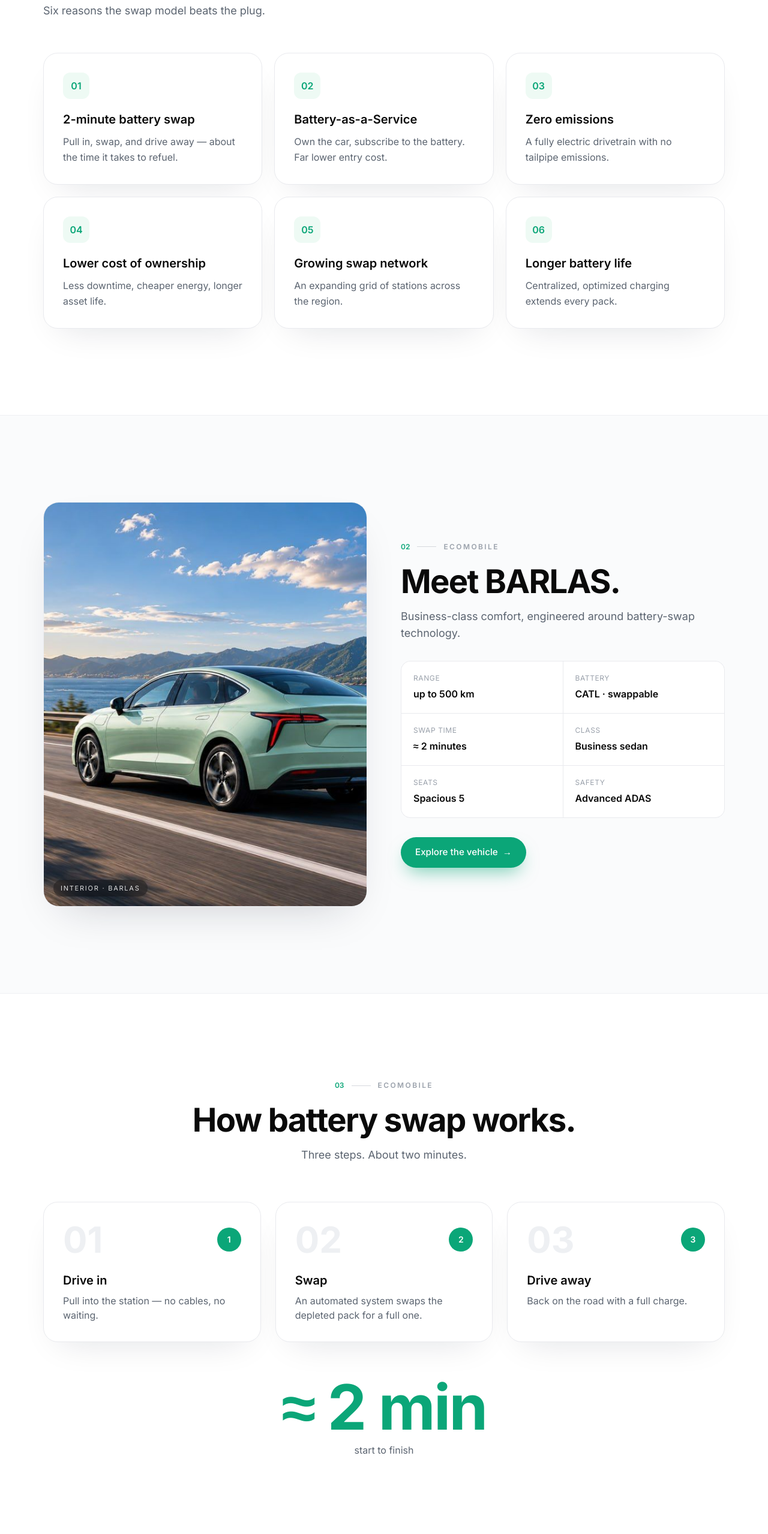
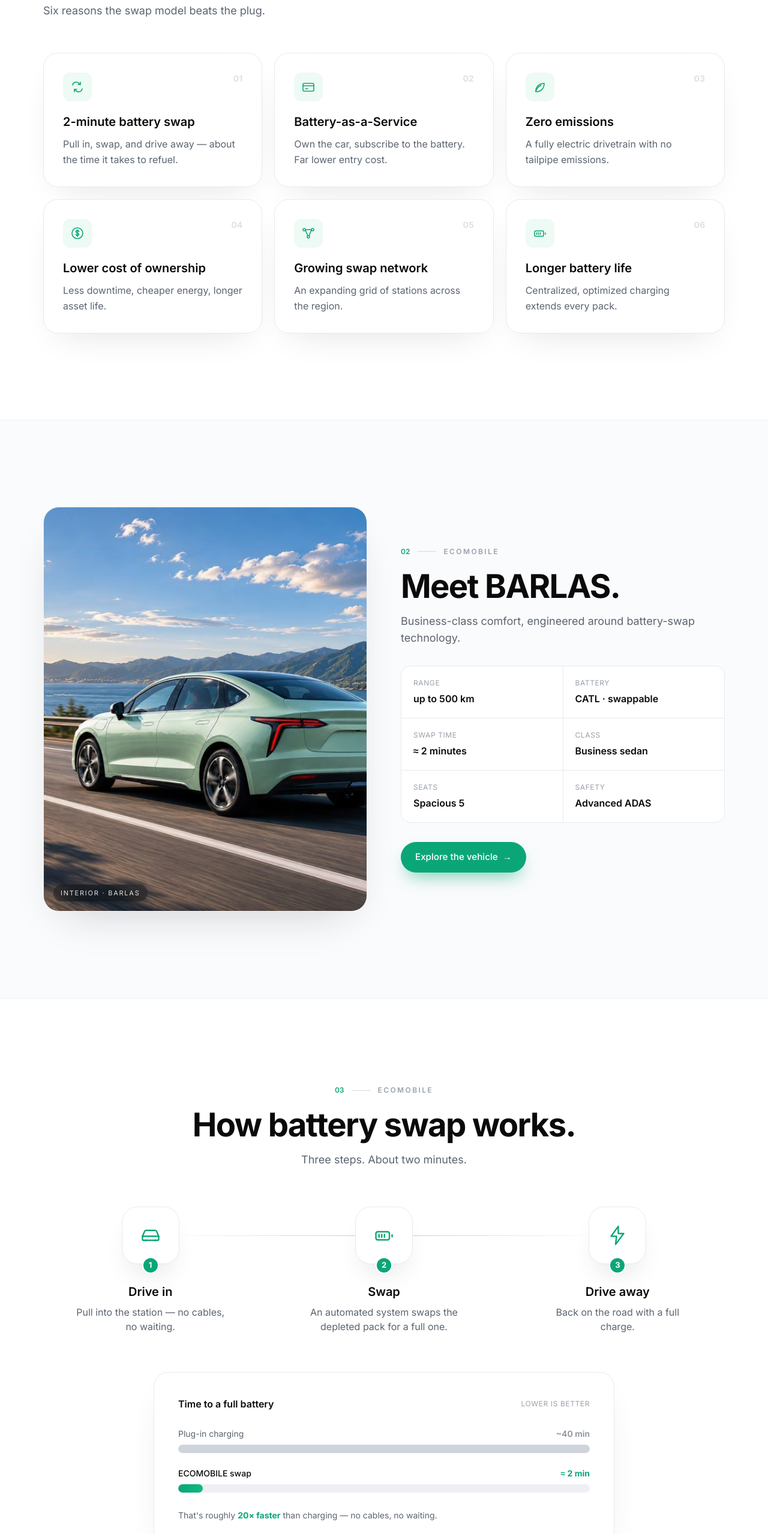
Before and after one commit to Tipo-Agency/ecomobile-website, a Next.js app: page / in a window 1280 px wide. Shown: the part 2340-4898 px from the top of the page at 60% size. Built offline with nearby package versions, Linux system fonts and the light colour scheme.

Commit message:
Homepage: infographics overhaul — icon feature cards, charge-vs-swap comparison, circular ecosystem diagram, open/closed network diagrams, taxi bar chart, energy-flow + peak-shaving chart

```diff
--- a/components/eco-ui.tsx
+++ b/components/eco-ui.tsx
@@ -302,14 +302,53 @@ import { CA_VIEWBOX, CA_PATHS, CITIES, LINKS } from "./ca-map";
       </div>);
     }
 
+    function Icon({n,className,style}){
+      const P={
+        swap:<><path d="M4 9a6 6 0 0 1 10-3.6L17 8"/><path d="M17 4v4h-4"/><path d="M20 15a6 6 0 0 1-10 3.6L7 16"/><path d="M7 20v-4h4"/></>,
+        sub:<><rect x="3" y="6" width="18" height="13" rx="2"/><path d="M3 10h18M7 15h4"/></>,
+        leaf:<><path d="M5 19c0-7 5-13 14-13 0 9-6 14-14 14z"/><path d="M5 19c2-5 5-8 9-10"/></>,
+        coin:<><circle cx="12" cy="12" r="9"/><path d="M14.5 9.4a2.5 2 0 0 0-5 0c0 2.6 5 1.5 5 4.2a2.5 2 0 0 1-5 0"/><path d="M12 6.4v11.2"/></>,
+        net:<><circle cx="5" cy="6" r="2"/><circle cx="19" cy="6" r="2"/><circle cx="12" cy="18" r="2"/><path d="M7 6.8l4 9.4M17 6.8l-4 9.4M7 6h10"/></>,
+        battery:<><rect x="3" y="8" width="15" height="9" rx="2"/><path d="M21 11.5v2M6.5 11v3M9.5 11v3M12.5 11v3"/></>,
+        clock:<><circle cx="12" cy="12" r="9"/><path d="M12 7.5v5l3.2 2"/></>,
+        bolt:<><path d="M13 2 5 13h6l-1 9 9-12h-6z"/></>,
+        car:<><path d="M3 13l2.2-5.2A2 2 0 0 1 7 6.5h10a2 2 0 0 1 1.8 1.3L21 13"/><path d="M3 13h18v3.5a1 1 0 0 1-1 1h-1.5"/><path d="M5.5 17.5H4a1 1 0 0 1-1-1V13"/><path d="M7 17.5h10"/><path d="M6.5 17.2v.6M17.5 17.2v.6"/></>,
+        sun:<><circle cx="12" cy="12" r="4"/><path d="M12 2v2M12 20v2M2 12h2M20 12h2M5 5l1.4 1.4M17.6 17.6 19 19M19 5l-1.4 1.4M6.4 17.6 5 19"/></>,
+        grid:<><rect x="3" y="3" width="7" height="7" rx="1.5"/><rect x="14" y="3" width="7" height="7" rx="1.5"/><rect x="3" y="14" width="7" height="7" rx="1.5"/><rect x="14" y="14" width="7" height="7" rx="1.5"/></>,
+        bot:<><rect x="4" y="8" width="16" height="11" rx="3"/><path d="M12 8V4M8 13h.01M16 13h.01M9 16h6"/></>,
+      };
+      return <svg viewBox="0 0 24 24" fill="none" stroke="currentColor" strokeWidth="1.6" strokeLinecap="round" strokeLinejoin="round" className={className} style={style}>{P[n]||null}</svg>;
+    }
+    function SpotCard({children,className=""}){
+      const ref=useRef(null); const [p,setP]=useState({x:-300,y:-300});
+      return (<div ref={ref} onMouseMove={e=>{const r=ref.current.getBoundingClientRect();setP({x:e.clientX-r.left,y:e.clientY-r.top});}}
+        className={"group softcard relative overflow-hidden transition-transform duration-300 hover:-translate-y-1 "+className}>
+        <div className="pointer-events-none absolute inset-0 opacity-0 transition-opacity duration-300 group-hover:opacity-100" style={{background:"radial-gradient(220px circle at "+p.x+"px "+p.y+"px, rgba(11,166,120,.12), transparent 70%)"}}/>
+        <div className="relative z-10 p-8">{children}</div>
+      </div>);
+    }
+    function NetMini({open}){
+      const pts=open?[[22,30],[58,18],[100,32],[138,22],[80,60],[120,60],[36,64]]:[[26,26],[56,42],[40,66],[104,26],[130,48],[112,68]];
+      return (<svg viewBox="0 0 160 84" className="w-full h-16">
+        {open
+          ? pts.flatMap((a,i)=>pts.slice(i+1).map((b,j)=>{const d=Math.hypot(a[0]-b[0],a[1]-b[1]);return d<72?<line key={i+"_"+j} x1={a[0]} y1={a[1]} x2={b[0]} y2={b[1]} stroke="#0ba678" strokeOpacity=".35" strokeWidth="1"/>:null;}))
+          : [[0,1],[1,2],[3,4],[4,5]].map(([a,b],k)=><line key={k} x1={pts[a][0]} y1={pts[a][1]} x2={pts[b][0]} y2={pts[b][1]} stroke="#c7ccd4" strokeWidth="1"/>)}
+        {pts.map((p,i)=><circle key={i} cx={p[0]} cy={p[1]} r="4.5" fill={open?"#0ba678":"#aeb4bd"}/>)}
+      </svg>);
+    }
+
     function Why(){ const t=useContext(L);
+      const ic=["swap","sub","leaf","coin","net","battery"];
       return (<section id="why" className="mx-auto max-w-[1200px] px-5 md:px-8 py-24 md:py-36">
         <Head n="01" title={t.whyTitle} lead={t.whyLead}/>
         <div className="mt-14 grid gap-5 md:grid-cols-3">
-          {t.why.map(([ti,d],i)=><Reveal key={i} delay={i*.05}><div className="softcard h-full p-8 transition-transform duration-300 hover:-translate-y-1">
-            <div className="grid h-11 w-11 place-items-center rounded-xl bg-green-50 text-green font-semibold">{String(i+1).padStart(2,"0")}</div>
+          {t.why.map(([ti,d],i)=><Reveal key={i} delay={i*.05}><SpotCard className="h-full">
+            <div className="flex items-start justify-between">
+              <div className="grid h-12 w-12 place-items-center rounded-xl bg-green-50 text-green"><Icon n={ic[i]} className="h-6 w-6"/></div>
+              <span className="text-sm font-bold text-[#dce2e6]">{String(i+1).padStart(2,"0")}</span>
+            </div>
             <h3 className="mt-5 text-xl font-semibold">{ti}</h3><p className="muted mt-2.5 leading-relaxed">{d}</p>
-          </div></Reveal>)}
+          </SpotCard></Reveal>)}
         </div>
       </section>);
     }
@@ -332,27 +371,50 @@ import { CA_VIEWBOX, CA_PATHS, CITIES, LINKS } from "./ca-map";
     }
 
     function Swap(){ const t=useContext(L);
+      const ic=["car","battery","bolt"];
       return (<section id="swap" className="mx-auto max-w-[1200px] px-5 md:px-8 py-24 md:py-36">
         <Head n="03" title={t.swapTitle} lead={t.swapLead} center/>
-        <div className="mt-16 grid md:grid-cols-3 gap-6">
-          {t.steps.map(([ti,d],i)=><Reveal key={i} delay={i*.08}><div className="softcard h-full p-8">
-            <div className="flex items-center justify-between"><span className="text-6xl font-bold text-[#eef0f3]">0{i+1}</span><span className="h-10 w-10 grid place-items-center rounded-full bg-green text-white text-sm font-semibold">{i+1}</span></div>
-            <h3 className="mt-6 text-xl font-semibold">{ti}</h3><p className="muted mt-2">{d}</p>
+        <div className="mt-16 relative grid md:grid-cols-3 gap-8">
+          <div className="hidden md:block absolute top-12 left-[17%] right-[17%] h-px" style={{background:"linear-gradient(90deg,transparent,rgba(11,166,120,.4),transparent)"}}/>
+          {t.steps.map(([ti,d],i)=><Reveal key={i} delay={i*.1}><div className="relative text-center">
+            <div className="mx-auto grid h-24 w-24 place-items-center rounded-[26px] bg-white border border-[#e9eaee]" style={{boxShadow:"0 26px 50px -28px rgba(16,24,40,.3)"}}><Icon n={ic[i]} className="h-9 w-9 text-green"/></div>
+            <div className="mx-auto -mt-3 relative z-10 grid h-7 w-7 place-items-center rounded-full bg-green text-white text-[13px] font-bold border-2 border-white">{i+1}</div>
+            <h3 className="mt-4 text-xl font-semibold">{ti}</h3><p className="muted mt-2 max-w-[26ch] mx-auto">{d}</p>
           </div></Reveal>)}
         </div>
-        <Reveal delay={.1}><div className="mt-14 text-center"><span className="font-bold text-green leading-none tracking-tight" style={{fontSize:"clamp(3.4rem,9vw,6.5rem)"}}>≈ 2 min</span><p className="muted mt-2">start to finish</p></div></Reveal>
+        <Reveal delay={.1}><div className="mt-16 softcard p-8 md:p-10 max-w-3xl mx-auto">
+          <div className="flex items-center justify-between"><span className="font-semibold">Time to a full battery</span><span className="text-xs text-[#9aa1ab] uppercase tracking-wider">lower is better</span></div>
+          <div className="mt-7 space-y-6">
+            <div><div className="flex justify-between text-sm mb-2"><span className="muted">Plug-in charging</span><span className="font-semibold text-[#8a909b]">~40 min</span></div><div className="h-3.5 rounded-full bg-[#eef0f3] overflow-hidden"><div className="h-full rounded-full bg-[#cfd4dc]" style={{width:"100%"}}/></div></div>
+            <div><div className="flex justify-between text-sm mb-2"><span className="font-medium">ECOMOBILE swap</span><span className="font-bold text-green">≈ 2 min</span></div><div className="h-3.5 rounded-full bg-[#eef0f3] overflow-hidden"><div className="h-full rounded-full" style={{width:"6%",background:"linear-gradient(90deg,#0ba678,#10b981)"}}/></div></div>
+          </div>
+          <p className="muted text-sm mt-7">That's roughly <b className="text-green">20× faster</b> than charging — no cables, no waiting.</p>
+        </div></Reveal>
       </section>);
     }
 
     function Ecosystem(){ const t=useContext(L);
+      const ic=["car","swap","sub","sun","bot"];
+      const R=200,cx=300,cy=300;
+      const pos=t.eco.map((_,i)=>{const a=(-90+i*(360/t.eco.length))*Math.PI/180;return [cx+R*Math.cos(a),cy+R*Math.sin(a)];});
       return (<section id="ecosystem" className="bg-[#fafbfc] border-y border-[#eef0f3]"><div className="mx-auto max-w-[1200px] px-5 md:px-8 py-24 md:py-36">
         <Head n="04" title={t.ecoTitle} lead={t.ecoLead} center/>
-        <div className="mt-14 mx-auto max-w-md flex flex-col items-center gap-3">
-          {t.eco.map((n,i)=><Fragment key={i}>
-            <Reveal delay={i*.06} className="w-full"><div className={"w-full rounded-2xl px-7 py-5 text-center font-semibold "+(i===t.eco.length-1?"bg-green text-white shadow-[0_18px_40px_-16px_rgba(11,166,120,.6)]":"softcard")}>{n}</div></Reveal>
-            {i<t.eco.length-1&&<span className="text-[#c7ccd4] text-sm">↓</span>}
-          </Fragment>)}
-        </div>
+        <Reveal delay={.1}><div className="relative mx-auto mt-16 w-full max-w-[600px] aspect-square">
+          <svg viewBox="0 0 600 600" className="absolute inset-0 w-full h-full">
+            <circle cx={cx} cy={cy} r={R} fill="none" stroke="rgba(11,166,120,.22)" strokeWidth="1.5" strokeDasharray="2 8"/>
+            {pos.map(([x,y],i)=><line key={i} x1={cx} y1={cy} x2={x} y2={y} stroke="rgba(11,166,120,.16)" strokeWidth="1.5"/>)}
+            <circle cx={cx} cy={cy} r={R} fill="none" stroke="#0ba678" strokeWidth="2.5" strokeLinecap="round" strokeDasharray="10 1247" style={{animation:"spin 14s linear infinite",transformOrigin:"300px 300px",opacity:.6}}/>
+          </svg>
+          <div className="absolute left-1/2 top-1/2 -translate-x-1/2 -translate-y-1/2 grid place-items-center h-[120px] w-[120px] rounded-full text-white text-center" style={{background:"radial-gradient(120% 120% at 50% 20%, #14b886, #0a0b0d)",boxShadow:"0 20px 50px -16px rgba(11,166,120,.6)"}}>
+            <div><img src="/images/logomark.svg" alt="" className="h-8 w-8 mx-auto" style={{filter:"brightness(0) invert(1)"}}/><div className="mt-1.5 text-[11px] font-bold tracking-wide">ECOMOBILE</div></div>
+          </div>
+          {t.eco.map((n,i)=>{const [x,y]=pos[i];return (<div key={i} className="absolute -translate-x-1/2 -translate-y-1/2" style={{left:(x/600*100)+"%",top:(y/600*100)+"%"}}>
+            <div className="w-[124px] rounded-2xl bg-white border border-[#e9eaee] px-3 py-3.5 text-center" style={{boxShadow:"0 18px 40px -24px rgba(16,24,40,.35)"}}>
+              <div className="grid h-9 w-9 mx-auto place-items-center rounded-xl bg-green-50 text-green"><Icon n={ic[i]} className="h-5 w-5"/></div>
+              <div className="mt-2 text-xs font-semibold leading-tight">{n}</div>
+            </div>
+          </div>);})}
+        </div></Reveal>
       </div></section>);
     }
 
@@ -360,23 +422,35 @@ import { CA_VIEWBOX, CA_PATHS, CITIES, LINKS } from "./ca-map";
       return (<section className="mx-auto max-w-[1200px] px-5 md:px-8 py-24 md:py-36">
         <Head n="05" title={t.openTitle} center/>
         <div className="mt-14 grid md:grid-cols-2 gap-6">
-          <Reveal><div className="rounded-[24px] border border-[#e9eaee] bg-[#fafbfc] p-8 md:p-10">
-            <div className="eyebrow" style={{color:"#9aa1ab"}}>Closed ecosystem</div>
-            <ul className="mt-6">{t.closed.map((c,i)=><li key={i} className="flex items-center gap-3 border-b border-[#eef0f3] py-4 text-[#8a909b]"><span>—</span>{c}</li>)}</ul>
+          <Reveal><div className="rounded-[24px] border border-[#e9eaee] bg-[#fafbfc] p-8 md:p-10 h-full">
+            <div className="flex items-center justify-between"><div className="eyebrow" style={{color:"#9aa1ab"}}>Closed ecosystem</div><span className="text-xs text-[#b7bdc6]">isolated</span></div>
+            <div className="mt-5 rounded-xl border border-[#eef0f3] bg-white p-4"><NetMini open={false}/></div>
+            <ul className="mt-5">{t.closed.map((c,i)=><li key={i} className="flex items-center gap-3 border-b border-[#eef0f3] py-4 text-[#8a909b]"><span>—</span>{c}</li>)}</ul>
           </div></Reveal>
-          <Reveal delay={.08}><div className="softcard p-8 md:p-10" style={{background:"linear-gradient(180deg,#f0faf5,#ffffff)"}}>
-            <div className="eyebrow">Open ecosystem</div>
-            <ul className="mt-6">{t.open.map((c,i)=><li key={i} className="flex items-center gap-3 border-b border-[#e7f3ec] py-4 font-medium"><span className="text-green">✓</span>{c}</li>)}</ul>
+          <Reveal delay={.08}><div className="softcard p-8 md:p-10 h-full" style={{background:"linear-gradient(180deg,#f0faf5,#ffffff)"}}>
+            <div className="flex items-center justify-between"><div className="eyebrow">Open ecosystem</div><span className="text-xs font-semibold text-green">network effect</span></div>
+            <div className="mt-5 rounded-xl border border-[#e7f3ec] bg-white p-4"><NetMini open={true}/></div>
+            <ul className="mt-5">{t.open.map((c,i)=><li key={i} className="flex items-center gap-3 border-b border-[#e7f3ec] py-4 font-medium"><span className="text-green">✓</span>{c}</li>)}</ul>
           </div></Reveal>
         </div>
       </section>);
     }
 
     function Taxi(){ const t=useContext(L);
+      const ic=["car","clock","bolt"];
       return (<section className="bg-[#fafbfc] border-y border-[#eef0f3]"><div className="mx-auto max-w-[1200px] px-5 md:px-8 py-24 md:py-36 grid md:grid-cols-2 gap-12 items-center">
-        <div><Head n="06" title={t.taxiTitle} lead={t.taxiLead}/></div>
+        <div><Head n="06" title={t.taxiTitle} lead={t.taxiLead}/>
+          <Reveal delay={.1}><div className="mt-8 softcard p-7">
+            <div className="text-sm font-semibold">Trips per day</div>
+            <div className="mt-5 space-y-4">
+              <div><div className="flex justify-between text-xs mb-1.5"><span className="muted">Plug-in charging EV</span><span className="font-semibold text-[#8a909b]">~18</span></div><div className="h-2.5 rounded-full bg-[#eef0f3] overflow-hidden"><div className="h-full rounded-full bg-[#cfd4dc]" style={{width:"56%"}}/></div></div>
+              <div><div className="flex justify-between text-xs mb-1.5"><span className="font-medium">ECOMOBILE swap</span><span className="font-bold text-green">~25</span></div><div className="h-2.5 rounded-full bg-[#eef0f3] overflow-hidden"><div className="h-full rounded-full" style={{width:"80%",background:"linear-gradient(90deg,#0ba678,#10b981)"}}/></div></div>
+            </div>
+          </div></Reveal>
+        </div>
         <div className="grid gap-4">{t.taxiStats.map(([v,l],i)=><Reveal key={i} delay={i*.08}><div className="softcard flex items-center gap-5 px-7 py-6">
-          <div className="text-4xl md:text-5xl font-bold text-green">{v}</div><div className="muted">{l}</div></div></Reveal>)}</div>
+          <div className="grid h-12 w-12 shrink-0 place-items-center rounded-xl bg-green-50 text-green"><Icon n={ic[i]} className="h-6 w-6"/></div>
+          <div><div className="text-3xl md:text-4xl font-bold text-green leading-none tracking-tight">{v}</div><div className="muted text-sm mt-1">{l}</div></div></div></Reveal>)}</div>
       </div></section>);
     }
 
@@ -414,9 +488,22 @@ import { CA_VIEWBOX, CA_PATHS, CITIES, LINKS } from "./ca-map";
         <div><Head n="08" title={t.energyTitle} lead={t.energyLead}/>
           <div className="mt-8 grid grid-cols-2 gap-3">{t.energy.map((b,i)=><Reveal key={i} delay={i*.05}><div className="rounded-xl border border-[#e9eaee] bg-white px-5 py-4 text-sm font-medium hover:border-green/50 transition-colors">{b}</div></Reveal>)}</div>
         </div>
-        <Reveal delay={.1}><div className="relative w-full overflow-hidden rounded-[26px] border border-[#edeff3] aspect-square" style={{boxShadow:"0 30px 70px -34px rgba(16,24,40,.22)"}}>
-          <img src="/images/station-1.png" alt="ECOMOBILE swap station" className="absolute inset-0 h-full w-full object-cover"/>
-          <span className="absolute bottom-4 left-4 rounded-full bg-black/30 backdrop-blur px-3 py-1.5 text-[11px] tracking-[.16em] uppercase text-white/85">Swap station</span>
+        <Reveal delay={.1}><div className="rounded-[26px] p-7 md:p-9 text-white" style={{background:"radial-gradient(120% 100% at 50% 0,#12161c,#0a0b0d)",boxShadow:"0 30px 70px -34px rgba(16,24,40,.5)"}}>
+          <div className="eyebrow" style={{color:"#7dd6b6"}}>How energy flows</div>
+          <div className="mt-7 flex items-center justify-between gap-1.5">
+            {[["sun","Renewables"],["battery","Swap station"],["grid","City grid"]].map(([ico,lab],i)=><Fragment key={i}>
+              <div className="flex flex-col items-center gap-2 text-center"><div className="grid h-14 w-14 place-items-center rounded-2xl border border-white/12 bg-white/[.04] text-green-400"><Icon n={ico} className="h-7 w-7"/></div><span className="text-[11px] text-white/60 font-medium">{lab}</span></div>
+              {i<2 && <svg viewBox="0 0 60 12" className="flex-1 h-3 min-w-[26px]"><line x1="2" y1="6" x2="52" y2="6" stroke="#0ba678" strokeWidth="2" strokeDasharray="3 4" strokeLinecap="round"><animate attributeName="stroke-dashoffset" from="14" to="0" dur="1s" repeatCount="indefinite"/></line><path d="M50 2l6 4-6 4" fill="none" stroke="#0ba678" strokeWidth="2" strokeLinecap="round" strokeLinejoin="round"/></svg>}
+            </Fragment>)}
+          </div>
+          <div className="mt-9 rounded-2xl border border-white/10 bg-white/[.02] p-5">
+            <div className="flex items-center justify-between text-xs text-white/50 mb-2"><span>Grid load · peak shaving</span><span className="text-green-400 font-semibold">−30% peak</span></div>
+            <svg viewBox="0 0 300 90" className="w-full h-24">
+              <path d="M0 72 C40 72 50 18 84 18 C116 18 124 66 160 66 C200 66 208 24 250 24 C280 24 292 62 300 62" fill="none" stroke="#3a414b" strokeWidth="2" strokeDasharray="3 4"/>
+              <path d="M0 68 C40 68 64 50 104 50 C152 50 164 52 204 52 C252 52 272 58 300 58" fill="none" stroke="#10e07f" strokeWidth="2.5" strokeLinecap="round"/>
+            </svg>
+            <div className="flex gap-5 text-[11px] mt-1"><span className="flex items-center gap-1.5 text-white/45"><i className="h-0.5 w-4 bg-[#3a414b] inline-block"/>Raw demand</span><span className="flex items-center gap-1.5 text-white/70"><i className="h-0.5 w-4 inline-block" style={{background:"#10e07f"}}/>Balanced</span></div>
+          </div>
         </div></Reveal>
       </div></section>);
     }
```
